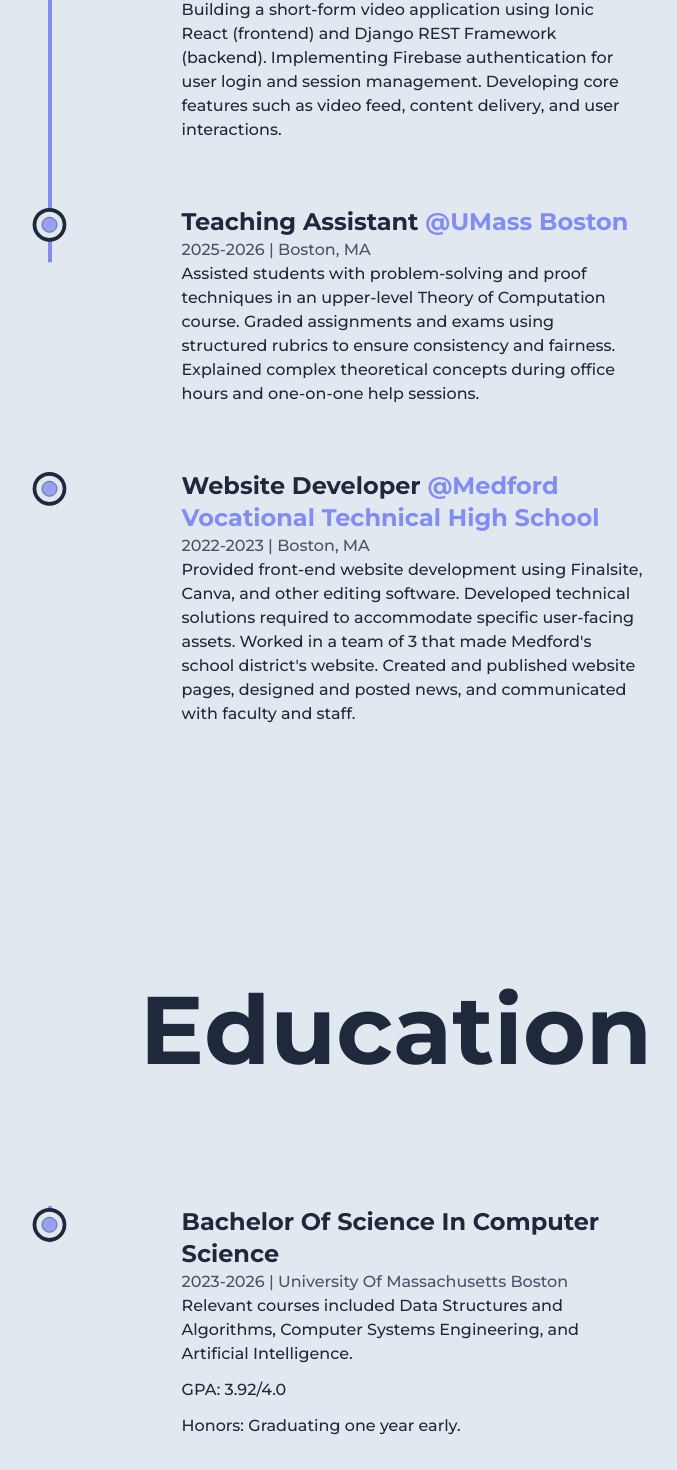
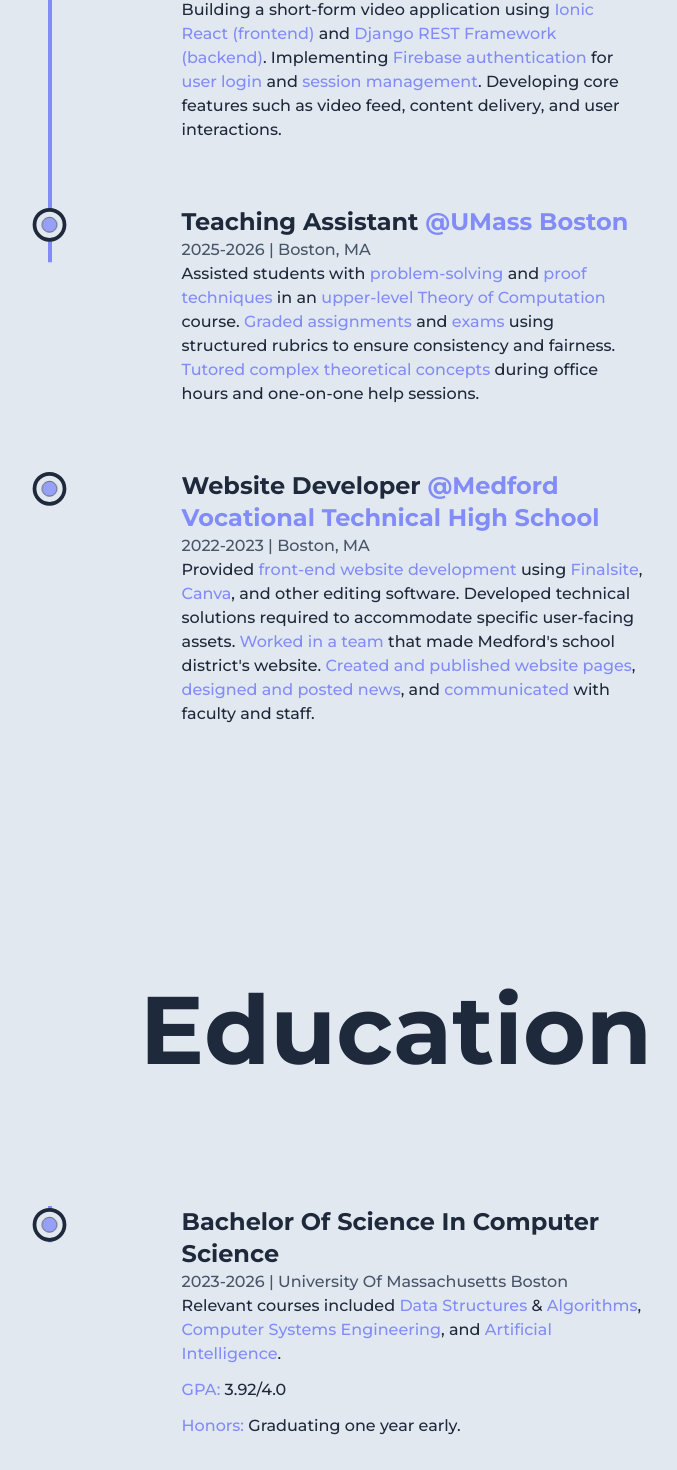
Before and after one commit to vaibhav-saini-dev/portfolio, a Next.js app: page /about in a window 1280 px wide. Shown: the part 2530-4000 px from the top of the page, without its empty margins (244-921 px from the left). Built offline with nearby package versions, Linux system fonts and the light colour scheme.

Commit message:
Update Experience and Education text highlight
Highlighted important keywords and text for the Education & Experience section of the About page.

```diff
--- a/src/components/Education.js
+++ b/src/components/Education.js
@@ -67,9 +67,25 @@
             type="Bachelor Of Science In Computer Science"
             time="2023-2026"
             place="University of Massachusetts Boston"
-            info="Relevant courses included Data Structures and Algorithms, Computer Systems Engineering, and Artificial Intelligence."
-            gpa="GPA: 3.92/4.0"
-            honors="Honors: Graduating one year early."
+            info={
+              <>
+                Relevant courses included
+                <span className="text-primary dark:text-primaryDark"> Data Structures</span> &
+                <span className="text-primary dark:text-primaryDark"> Algorithms</span>,
+                <span className="text-primary dark:text-primaryDark"> Computer Systems Engineering</span>, and
+                <span className="text-primary dark:text-primaryDark"> Artificial Intelligence</span>.
+              </>
+            }
+            gpa={
+              <>
+                <span className="text-primary dark:text-primaryDark">GPA: </span> 3.92/4.0
+              </>
+            }
+            honors={
+              <>
+                <span className="text-primary dark:text-primaryDark">Honors: </span> Graduating one year early.
+              </>
+            }
           />
         </ul>
       </div>
--- a/src/components/Experience.js
+++ b/src/components/Experience.js
@@ -79,7 +79,17 @@
             companyLink=""
             time="2026-Present"
             address="Boston, MA"
-            work="Building a short-form video application using Ionic React (frontend) and Django REST Framework (backend). Implementing Firebase authentication for user login and session management. Developing core features such as video feed, content delivery, and user interactions."
+            work=
+            {
+              <>
+                Building a short-form video application using <span className="text-primary dark:text-primaryDark">Ionic React (frontend)</span> and
+                <span className="text-primary dark:text-primaryDark"> Django REST Framework (backend)</span>. Implementing
+                <span className="text-primary dark:text-primaryDark"> Firebase authentication</span> for
+                <span className="text-primary dark:text-primaryDark"> user login </span>
+                and
+                <span className="text-primary dark:text-primaryDark"> session management</span>. Developing core features such as video feed, content delivery, and user interactions.
+              </>
+            }
           />
 
           <Details
@@ -88,7 +98,17 @@
             companyLink="https://www.umb.edu/"
             time="2025-2026"
             address="Boston, MA"
-            work="Assisted students with problem-solving and proof techniques in an upper-level Theory of Computation course. Graded assignments and exams using structured rubrics to ensure consistency and fairness. Explained complex theoretical concepts during office hours and one-on-one help sessions."
+            work={
+              <>
+                Assisted students with <span className="text-primary dark:text-primaryDark">problem-solving</span> and
+                <span className="text-primary dark:text-primaryDark"> proof techniques</span> in an
+                <span className="text-primary dark:text-primaryDark"> upper-level Theory of Computation</span> course.
+                <span className="text-primary dark:text-primaryDark"> Graded assignments</span> and
+                <span className="text-primary dark:text-primaryDark"> exams</span> using structured rubrics to
+                ensure consistency and fairness.
+                <span className="text-primary dark:text-primaryDark"> Tutored complex theoretical concepts</span> during office hours and one-on-one help sessions.
+              </>
+            }
           />
 
           <Details
@@ -97,7 +117,17 @@
             companyLink="https://mhs-mvths.mps02155.org/cte"
             time="2022-2023"
             address="Boston, MA"
-            work="Provided front-end website development using Finalsite, Canva, and other editing software. Developed technical solutions required to accommodate specific user-facing assets. Worked in a team of 3 that made Medford's school district's website. Created and published website pages, designed and posted news, and communicated with faculty and staff."
+            work={
+              <>
+                Provided <span className="text-primary dark:text-primaryDark">front-end website development </span> using <span className="text-primary dark:text-primaryDark">
+                  Finalsite</span>, <span className="text-primary dark:text-primaryDark">Canva</span>, and other editing software. Developed technical solutions required to
+                accommodate specific user-facing assets.
+                <span className="text-primary dark:text-primaryDark"> Worked in a team</span> that made Medford's school district's website.
+                <span className="text-primary dark:text-primaryDark"> Created and published website pages</span>,
+                <span className="text-primary dark:text-primaryDark"> designed and posted news</span>, and
+                <span className="text-primary dark:text-primaryDark"> communicated </span>with faculty and staff.
+              </>
+              }
           />
         </ul>
       </div>
```
